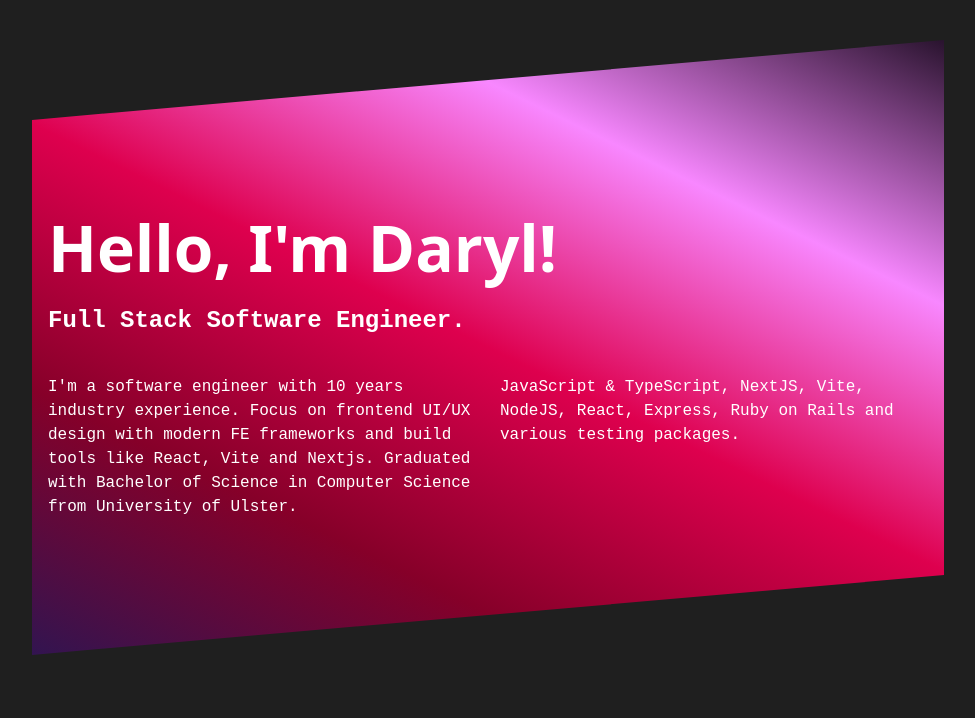
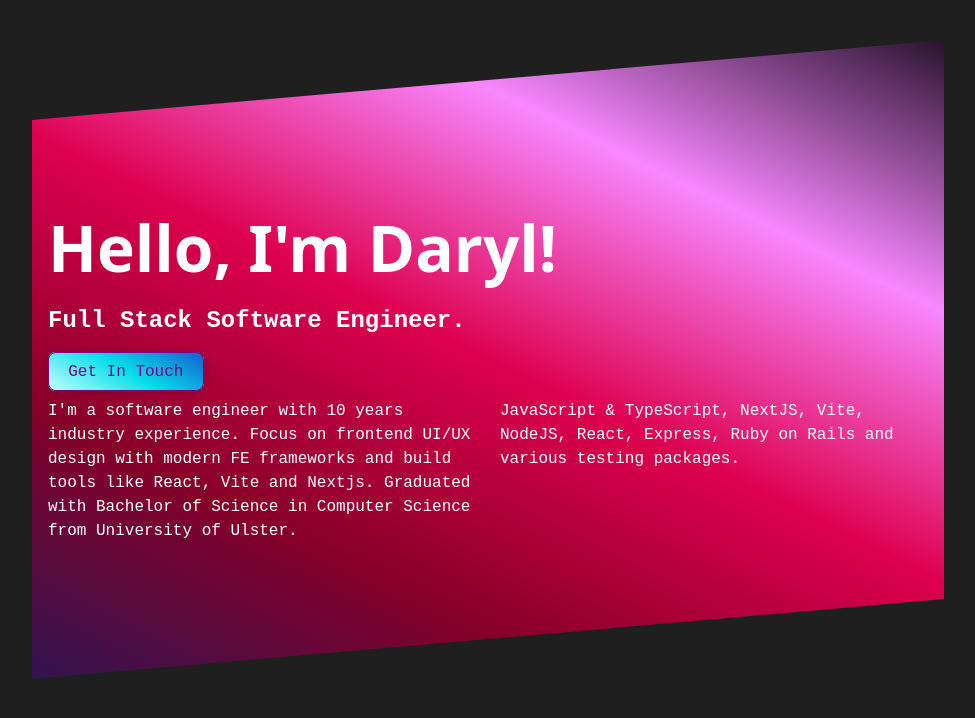
Before and after one commit to daryl-sf/daryl-findlay.dev, a React (Vite) app: page / in a window 1280 px wide. Shown: the top 718 px of the page, without its empty margins (152-1127 px from the left). Built offline with nearby package versions, Linux system fonts and the light colour scheme; the HTML template or start-up script is replaced by a standard one.

Commit message:
add mail to link

```diff
--- a/src/App.module.css
+++ b/src/App.module.css
@@ -12,3 +12,28 @@
     grid-template-columns: 1fr;
   }
 }
+
+.contact {
+  color: purple;
+  background: linear-gradient(
+    30deg,
+    #c4ffff,
+    #08deea,
+    #1261d1
+  );
+  border-radius: 8px;
+  border: 1px solid purple;
+  padding: 0.6rem 1.2rem;
+  box-shadow: rgba(0, 0, 0, 0.5) 1px 1px 10px -4px;
+  font-size: 1rem;
+  font-weight: 500;
+  cursor: pointer;
+  transition: border-color 0.25s;
+}
+.contact:hover {
+  border-color: #646cff;
+}
+.contact:focus,
+.contact:focus-visible {
+  outline: 4px auto -webkit-focus-ring-color;
+}
--- a/src/App.tsx
+++ b/src/App.tsx
@@ -9,6 +9,7 @@ const App = () => {
         <section>
           <h1 className={classes.h1}>Hello, I&apos;m Daryl!</h1>
           <h2>Full Stack Software Engineer.</h2>
+          <a href="mailto:darylfindlay@gmail.com?subject=I'm%20interested%20in%20hiring%20you!&body=Hi%20Daryl%2C%20I'm%20interested%20in%20your%20work.%20Let's%20connect!" className={classes.contact}>Get In Touch</a>
           <div className={classes.desc}>
             <p>I&apos;m a software engineer with 10 years industry experience. Focus on frontend UI/UX design with modern FE frameworks and build tools like React, Vite and Nextjs. Graduated with Bachelor of Science in Computer Science from University of Ulster.</p>
             <p>JavaScript & TypeScript, NextJS, Vite, NodeJS, React, Express, Ruby on Rails and various testing packages.</p>
```
